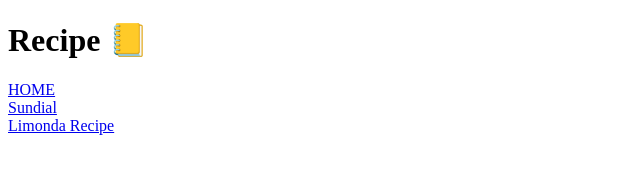
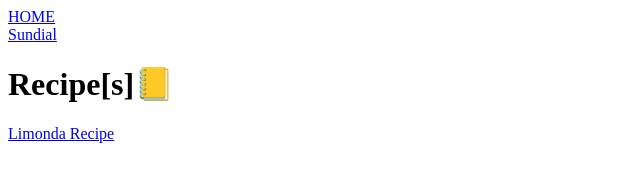
Before and after one commit to Ros3fromBk/lab-intro-to-html, a plain HTML site: page recipe/index.html in a window 1280 px wide. Shown: the whole page, without its empty margins (0-640 px from the left). Drawn offline with Linux system fonts and the light colour scheme.

Commit message:
Reordered nav links

```diff
--- a/recipe/index.html
+++ b/recipe/index.html
@@ -4,15 +4,14 @@
 <head>
     <meta charset="UTF-8">
     <meta name="viewport" content="width=device-width, initial-scale=1.0">
-    <title>Document</title>
+    <title>Recipes</title>
+    <nav> <a href="../index.html">HOME</a></nav>
+    <nav> <a href="../sundial/index.html">Sundial</a></nav>
 </head>
 
 <body>
-    <h1>Recipe 📒 </h1>
-    <nav> <a href="../index.html">HOME</a></nav>
-    <nav> <a href="../sundial/index.html">Sundial</a></nav>
+    <h1>  Recipe[s]📒 </h1>
     <nav><a href="../recipe/recipe.html">Limonda Recipe</a></nav>
-
 
 </body>
 
```
Also changed, not shown: recipe/recipe.html (+2 -1 lines), sundial/index.html (+3 -3 lines).
